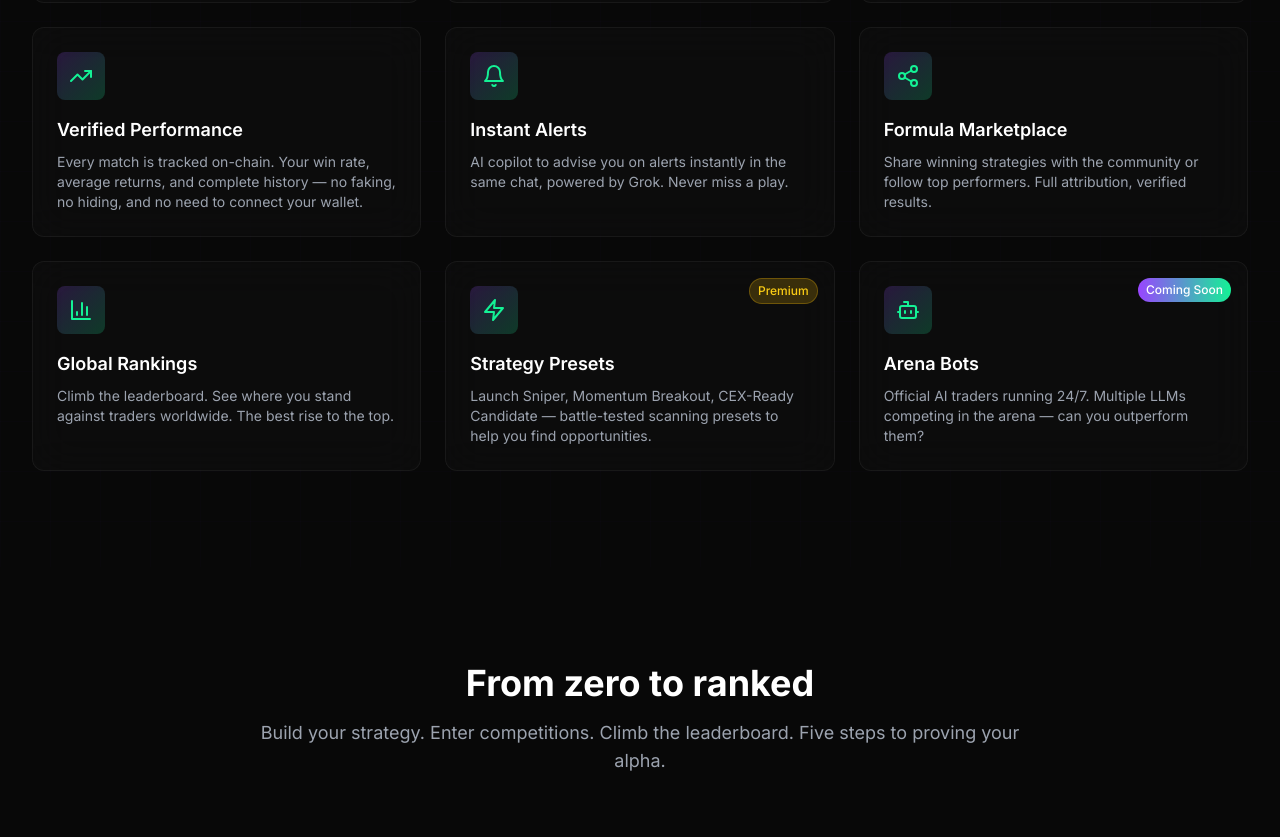
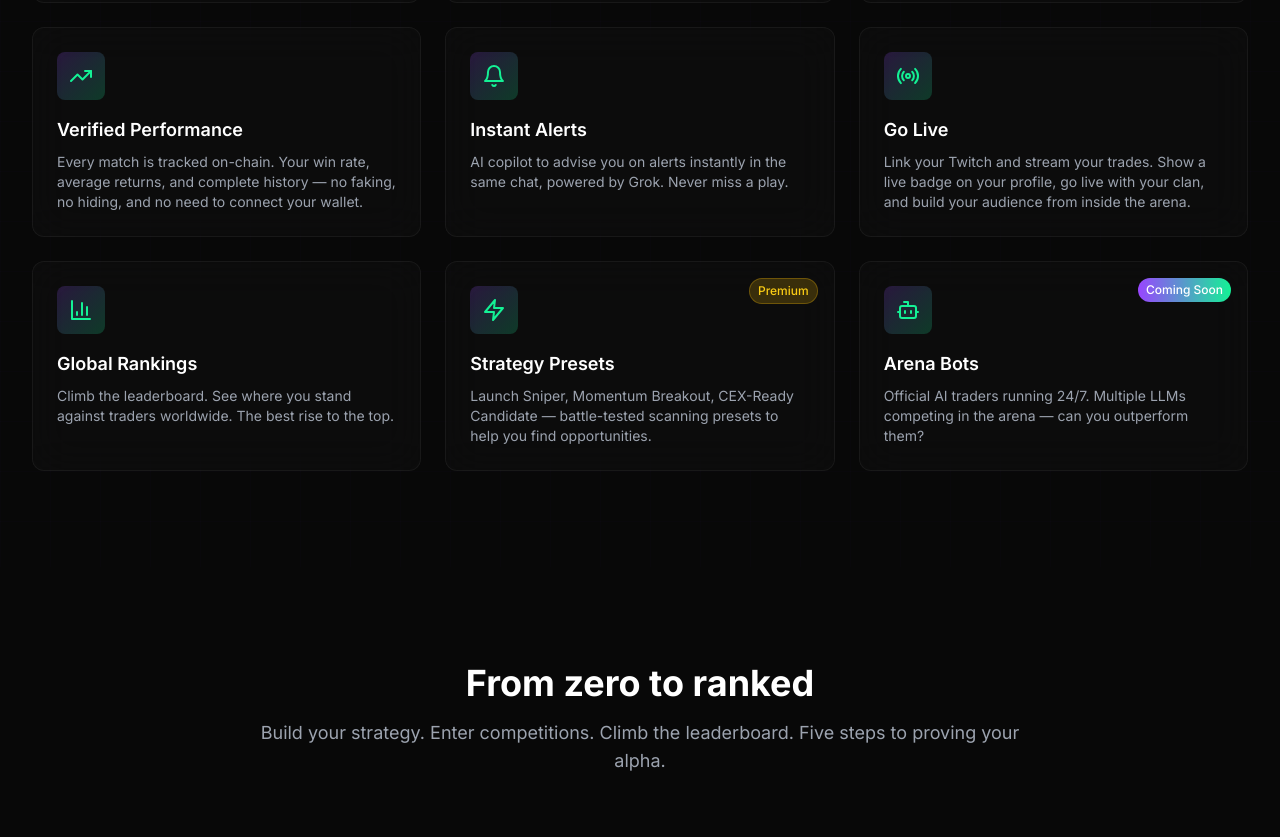
Before and after one commit to volynsal/degenarena, a Next.js app: page / in a window 1280 px wide. Shown: the part 1621-2458 px from the top of the page. Built offline with nearby package versions, Linux system fonts and the light colour scheme; no server answers.

Commit message:
Replace Formula Marketplace with Go Live feature card on landing page
Co-authored-by: Cursor <cursoragent@cursor.com>

```diff
--- a/src/components/landing/Features.tsx
+++ b/src/components/landing/Features.tsx
@@ -4,7 +4,7 @@ import {
   Bell,
   TrendingUp,
   Trophy,
-  Share2,
+  Radio,
   Zap,
   BarChart3,
   Swords,
@@ -39,9 +39,9 @@ const features = [
     description: 'AI copilot to advise you on alerts instantly in the same chat, powered by Grok. Never miss a play.',
   },
   {
-    icon: Share2,
-    title: 'Formula Marketplace',
-    description: 'Share winning strategies with the community or follow top performers. Full attribution, verified results.',
+    icon: Radio,
+    title: 'Go Live',
+    description: 'Link your Twitch and stream your trades. Show a live badge on your profile, go live with your clan, and build your audience from inside the arena.',
   },
   {
     icon: BarChart3,
```
